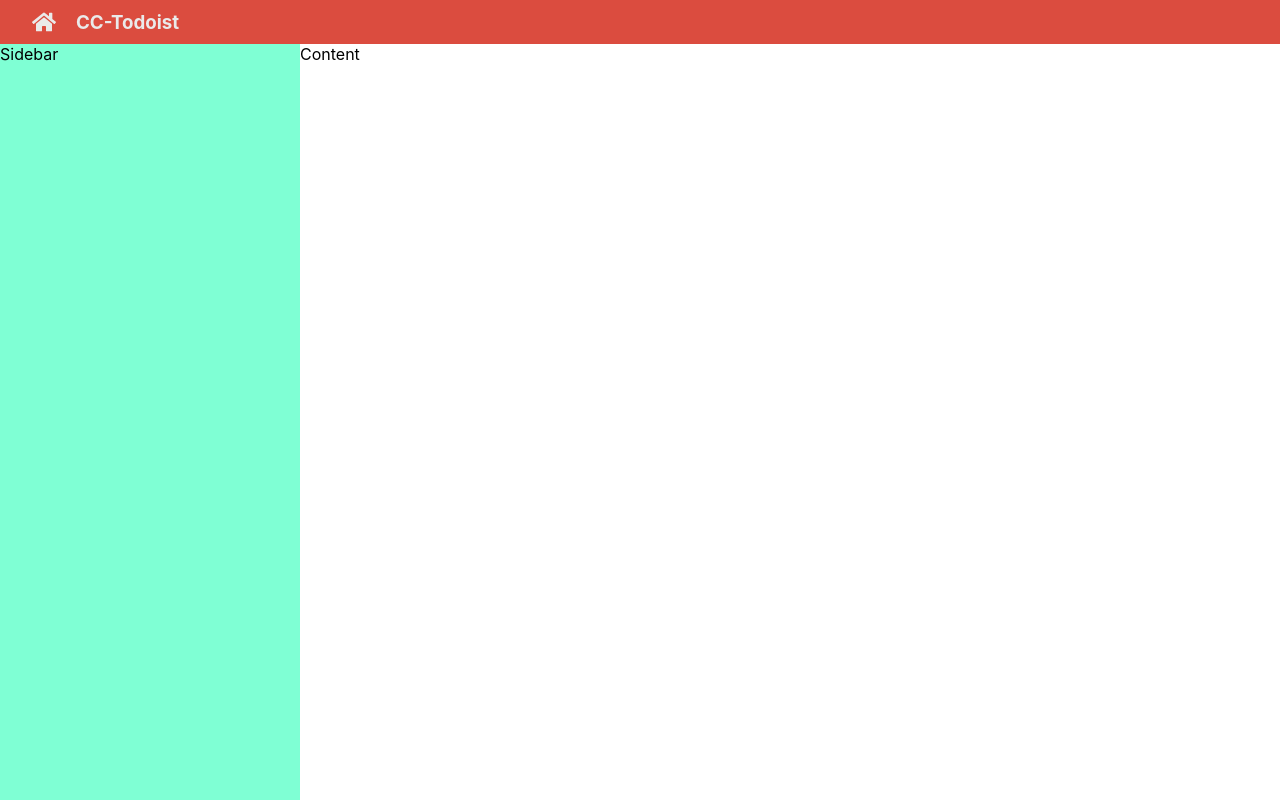
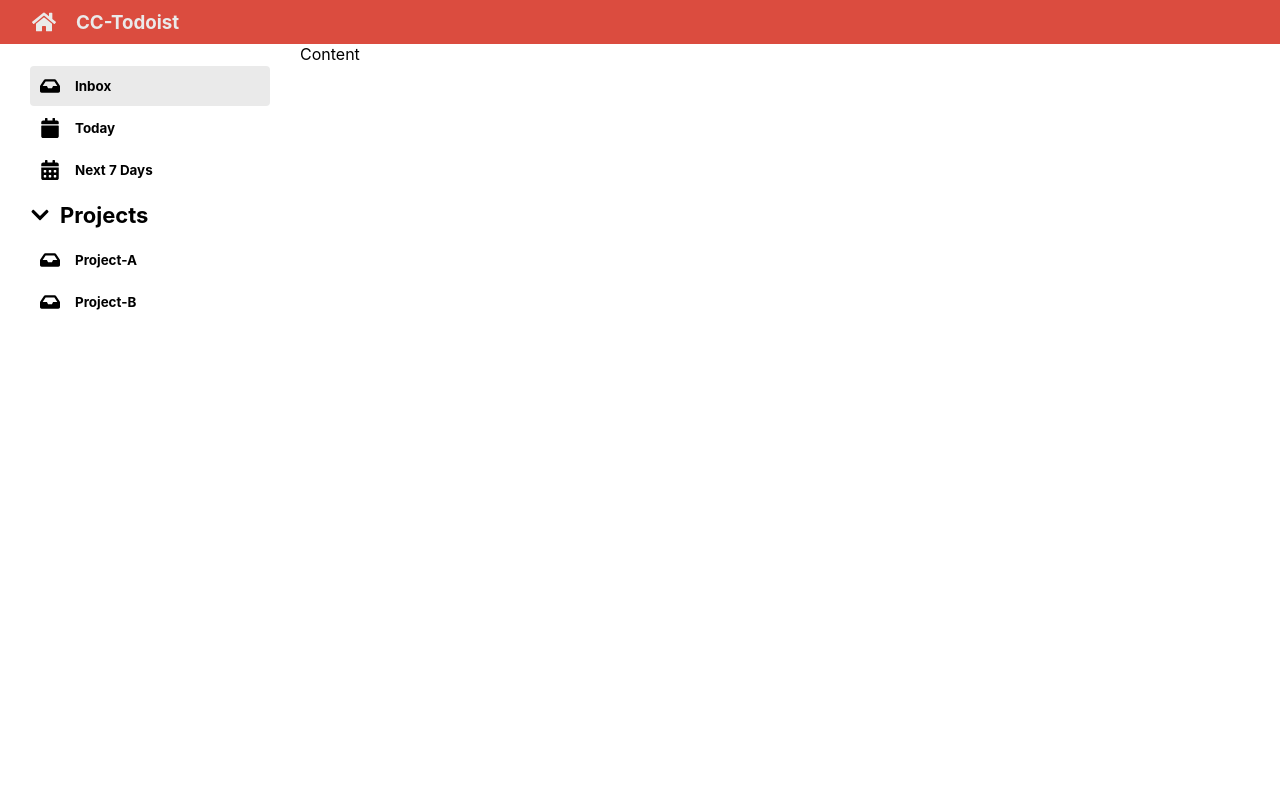
Before and after one commit to pavitpim40/CC14-Todolist, a React (Create React App) app: page / in a window 1280 px wide. Built offline with nearby package versions, Linux system fonts and the light colour scheme.

Commit message:
finish:sidebar

```diff
--- a/src/App.js
+++ b/src/App.js
@@ -1,5 +1,5 @@
 import './App.scss';
-import { FaHome } from 'react-icons/fa';
+import { FaHome, FaInbox, FaCalendar, FaCalendarAlt, FaChevronDown } from 'react-icons/fa';
 
 function App() {
     return (
@@ -13,7 +13,52 @@
             </header>
 
             {/* Sidebar */}
-            <aside className='sidebar'>Sidebar</aside>
+            <aside className='sidebar'>
+                <section className='sidebar__generic'>
+                    <ul className='generic__lists'>
+                        <li className='active'>
+                            <span>
+                                <FaInbox />
+                            </span>
+                            <h6>Inbox</h6>
+                        </li>
+                        <li>
+                            <span>
+                                <FaCalendar />
+                            </span>
+                            <h6>Today</h6>
+                        </li>
+                        <li>
+                            <span>
+                                <FaCalendarAlt />
+                            </span>
+                            <h6>Next 7 Days</h6>
+                        </li>
+                    </ul>
+                </section>
+                <section className='sidebar__middle'>
+                    <span>
+                        <FaChevronDown />
+                    </span>
+                    <h6>Projects</h6>
+                </section>
+                <section className='sidebar__projects'>
+                    <ul className='project__lists'>
+                        <li className=''>
+                            <span>
+                                <FaInbox />
+                            </span>
+                            <h6>Project-A</h6>
+                        </li>
+                        <li>
+                            <span>
+                                <FaInbox />
+                            </span>
+                            <h6>Project-B</h6>
+                        </li>
+                    </ul>
+                </section>
+            </aside>
 
             {/* Content */}
             <main className='content'>Content</main>
--- a/src/App.scss
+++ b/src/App.scss
@@ -2,6 +2,10 @@
 $grey: rgb(234, 234, 234);
 $sidebar-width: 300px;
 $header-height: 44px;
+
+li {
+    list-style: none;
+}
 
 .container {
     display: grid;
@@ -30,9 +34,59 @@
 }
 
 .sidebar {
-    background-color: aquamarine;
+    // background-color: aquamarine;
     grid-row: 2/3;
     grid-column: 1/2;
+    position: sticky;
+    // position: fixed;
+    // left: 0;
+    // top: 0;
+
+    // Inside eContent
+    display: flex;
+    flex-direction: column;
+    gap: 10px;
+    padding: 20px 30px;
+
+    &__middle {
+        display: flex;
+        align-items: center;
+        gap: 10px;
+        font-size: 20px;
+
+        & > span {
+            display: flex;
+        }
+        & > h6 {
+            font-size: 22px;
+        }
+    }
+}
+
+.generic__lists,
+.project__lists {
+    & > li {
+        display: flex;
+        align-items: center;
+        gap: 15px;
+        font-size: 20px;
+        cursor: pointer;
+        padding: 10px;
+        margin: 2px 0;
+        border-radius: 4px;
+
+        &:hover {
+            background-color: $grey;
+        }
+
+        & > span {
+            display: flex;
+        }
+    }
+}
+
+.active {
+    background-color: $grey;
 }
 
 .content {
--- a/src/index.css
+++ b/src/index.css
@@ -1,13 +1,17 @@
 body {
-  margin: 0;
-  font-family: -apple-system, BlinkMacSystemFont, 'Segoe UI', 'Roboto', 'Oxygen',
-    'Ubuntu', 'Cantarell', 'Fira Sans', 'Droid Sans', 'Helvetica Neue',
-    sans-serif;
-  -webkit-font-smoothing: antialiased;
-  -moz-osx-font-smoothing: grayscale;
+    margin: 0;
+    font-family: -apple-system, BlinkMacSystemFont, 'Segoe UI', 'Roboto', 'Oxygen', 'Ubuntu',
+        'Cantarell', 'Fira Sans', 'Droid Sans', 'Helvetica Neue', sans-serif;
+    -webkit-font-smoothing: antialiased;
+    -moz-osx-font-smoothing: grayscale;
 }
 
 code {
-  font-family: source-code-pro, Menlo, Monaco, Consolas, 'Courier New',
-    monospace;
+    font-family: source-code-pro, Menlo, Monaco, Consolas, 'Courier New', monospace;
 }
+
+* {
+    padding: 0;
+    margin: 0;
+    box-sizing: border-box;
+}
```
